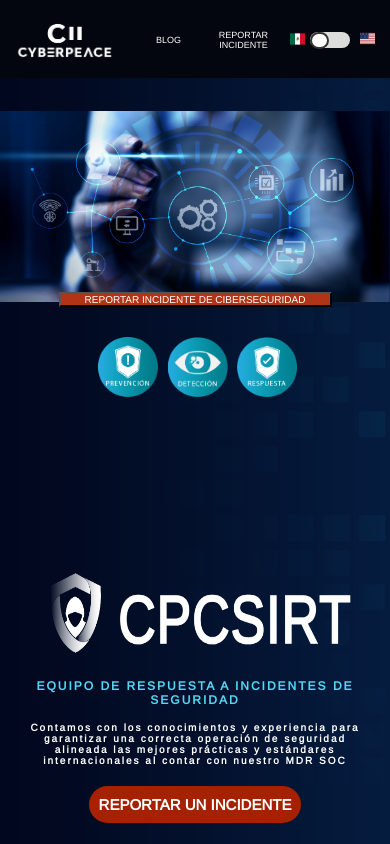
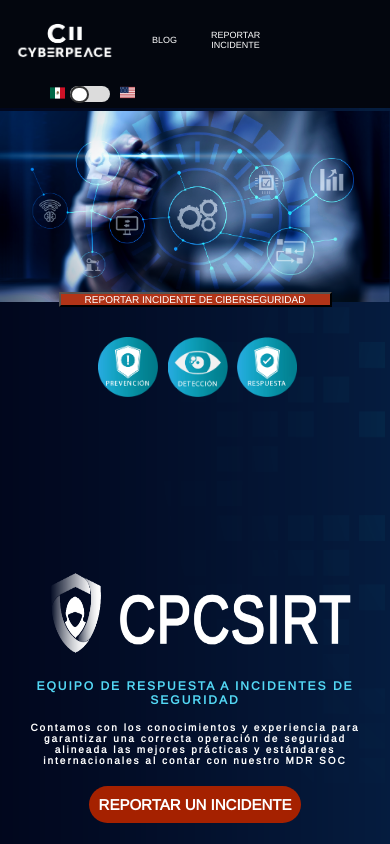
Before and after one commit to Cyberpeace-desarrollo/cpcsirt-express, a website: page src/public/index.html in a window 390 px wide. Shown: the top 844 px of the page. Drawn offline with nearby package versions, Linux system fonts and the light colour scheme; some packages are replaced by stand-ins of ours; a script that the page names is missing.

Commit message:
fix:responsive 393px

```diff
--- a/src/public/css/newHeader.css
+++ b/src/public/css/newHeader.css
@@ -852,13 +852,13 @@
 
     .buttons_redesign {
         gap: 30px;
-        width: 120px;
+        width: 100px;
         /*border: 1px green solid;*/
         margin-left: 35px;
     }
 
     .toggle {
-        margin-left: 10px;
+        margin-right: 10px;
     }
 
     /*Languaje*/
```
